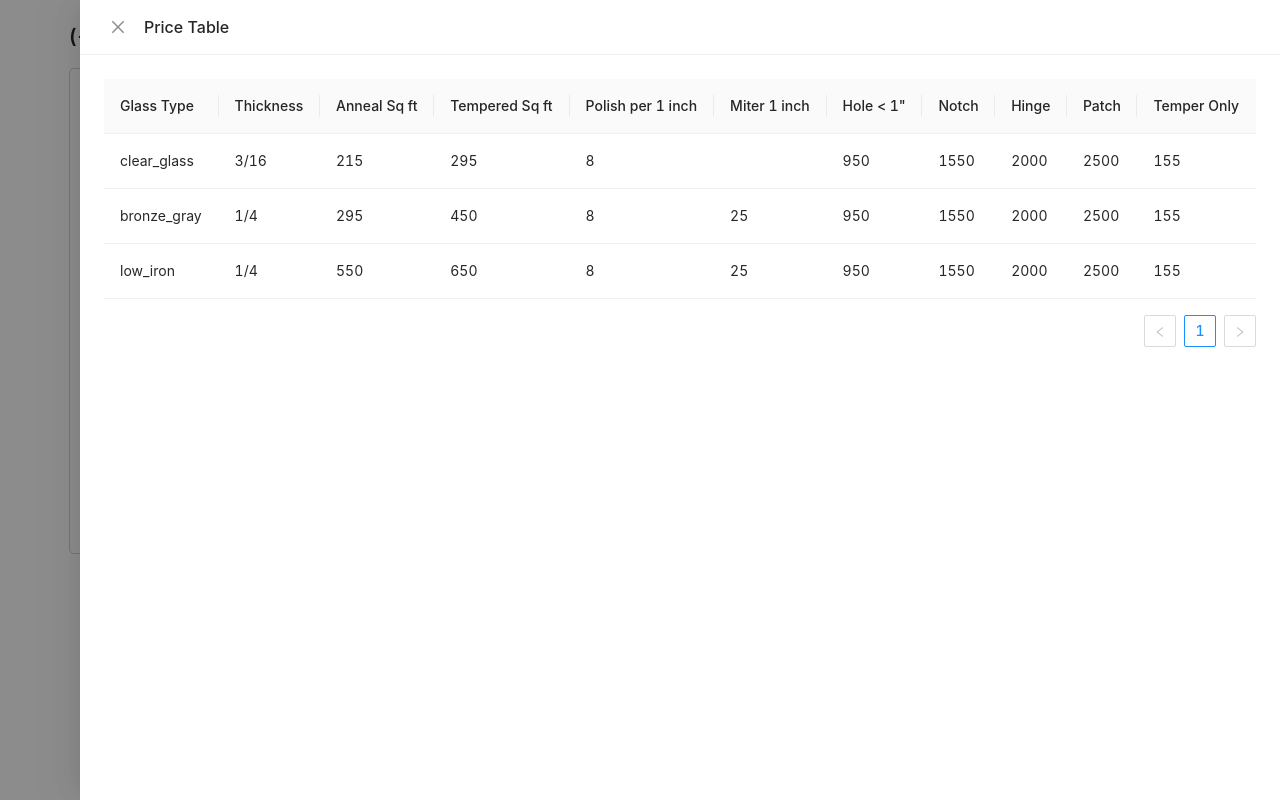
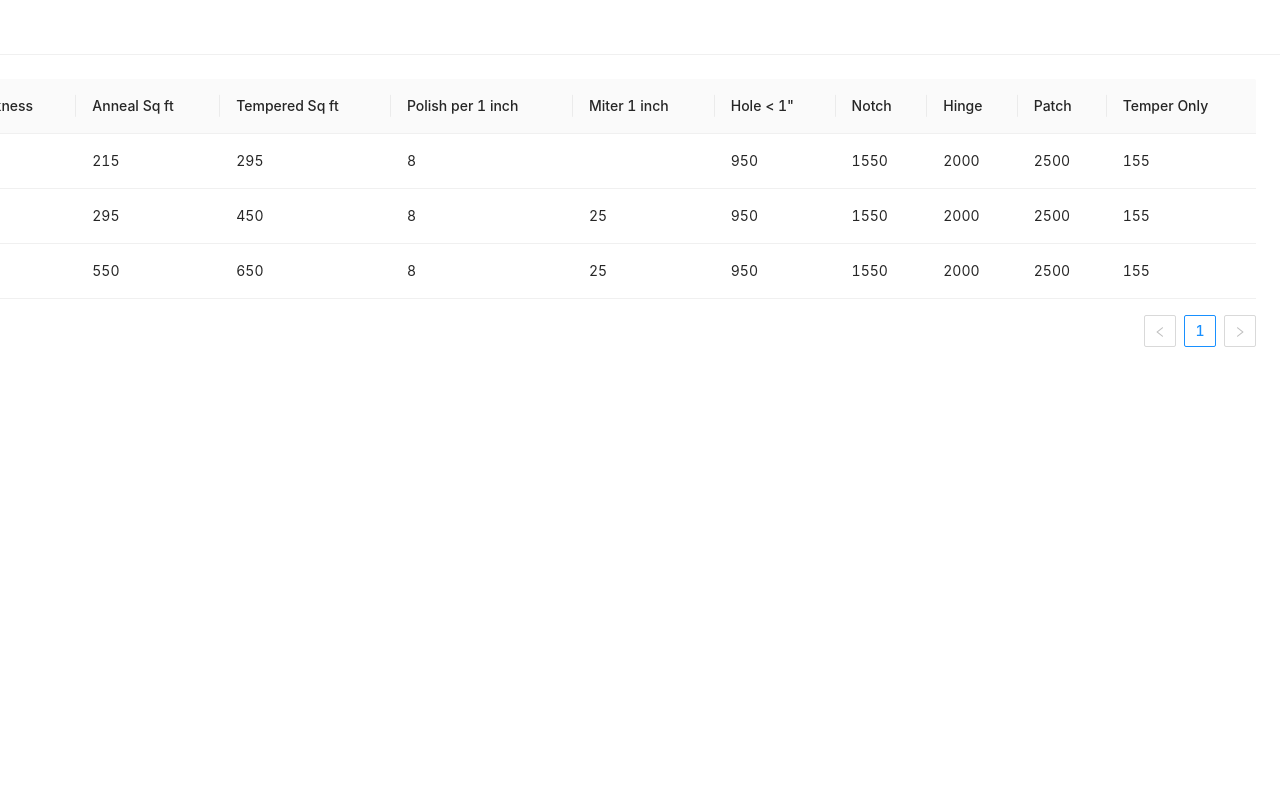
Before and after one commit to munjo5746/simple_menu, a React (Create React App) app: page / in a window 1280 px wide. Both pictures are taken after a click on the button "Price Table". Built offline with nearby package versions, Linux system fonts and the light colour scheme.

Commit message:
cell wraped with Form.Item

```diff
--- a/src/App.tsx
+++ b/src/App.tsx
@@ -308,7 +308,7 @@ function App() {
 
             <Drawer
                 title="Price Table"
-                width={1200}
+                width={1500}
                 visible={openDrawer}
                 onClose={() => {
                     setOpenDrawer(false);
--- a/src/app/PriceTable.tsx
+++ b/src/app/PriceTable.tsx
@@ -1,4 +1,4 @@
-import { Table } from 'antd';
+import { Input, Table, Form } from 'antd';
 import React from 'react';
 import { DataType, FieldKey } from '../App';
 import json from '../data.json';
@@ -6,19 +6,36 @@ import json from '../data.json';
 interface EditableCellProps {
     title: React.ReactNode;
     data: DataType;
+    dataIndex: string;
 }
 
 const EditableCell: React.FC<EditableCellProps> = ({
     data,
     title,
     children,
+    dataIndex,
     ...rest
 }) => {
-    console.log(title, data);
-    return <td {...rest}>{children}</td>;
+    const [editing, setEditing] = React.useState<boolean>(false);
+    const node = editing ? (
+        <Form.Item name={dataIndex}>
+            <Input />
+        </Form.Item>
+    ) : (
+        <div
+            onClick={() => {
+                setEditing(true);
+            }}
+        >
+            {children}
+        </div>
+    );
+
+    return <td {...rest}>{node}</td>;
 };
 
 const PriceTable: React.FC = () => {
+    const [form] = Form.useForm();
     const TitleMap: Record<FieldKey, string> = React.useMemo(
         () => ({
             glass_type: 'Glass Type',
@@ -44,6 +61,7 @@ const PriceTable: React.FC = () => {
             onCell: (data: DataType) => ({
                 data,
                 title,
+                dataIndex: key,
             }),
         };
     });
@@ -56,13 +74,15 @@ const PriceTable: React.FC = () => {
     });
 
     return (
+        <Form form={form}>
             <Table
                 columns={columns}
                 dataSource={dataSource}
                 components={{
                     body: { cell: EditableCell },
                 }}
-        ></Table>
+            />
+        </Form>
     );
 };
 
```
Lines whose indentation alone changed are shown as unchanged.
